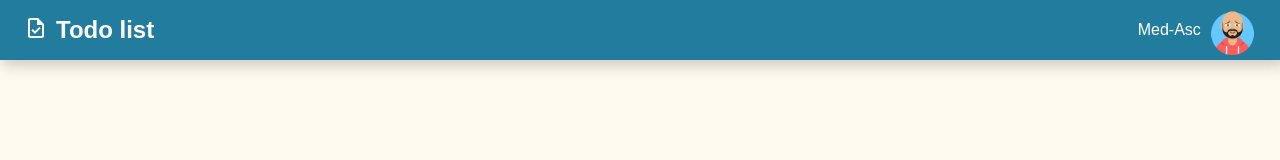
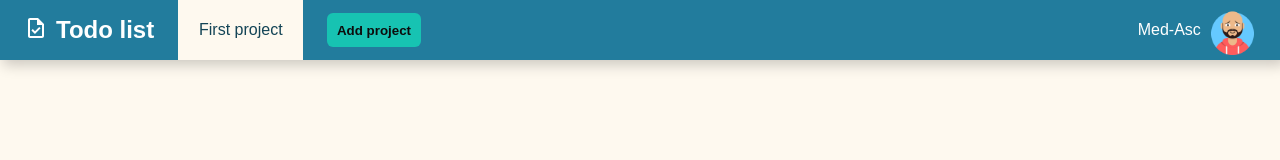
Before and after one commit to med-asc/todo-list, a website built with webpack: page src/template.html in a window 1280 px wide. Built offline with nearby package versions, Linux system fonts and the light colour scheme.

Commit message:
Create ui module for project (add and setActive)

```diff
--- a/src/index.js
+++ b/src/index.js
@@ -2,9 +2,21 @@ import Todo from './modules/todo';
 import Project from './modules/project';
 import './style/style.css';
 import UserAvatar from './asset/img/user.png';
+import uiPageLoad from './modules/uiLoad';
+import uiProject from './modules/uiProject';
 
 // Add the user avatar image to our existing user-div.
 const avatarElement = document.querySelector('.user');
 const myIcon = new Image();
 myIcon.src = UserAvatar;
 avatarElement.appendChild(myIcon);
+
+// Add html elements to page when load
+// - nav    | Nav that holds the projects
+// - button | Add new project
+uiPageLoad.init();
+
+// Add one new project and set it to active
+let firstProject = new Project('First project');
+uiProject.add(firstProject);
+uiProject.setActive(firstProject);
--- a/src/modules/project.js
+++ b/src/modules/project.js
@@ -3,10 +3,15 @@ class Project {
 
     constructor(title) {
         this._title = title;
+        this._id = idCounter();
     }
 
     addToList(obj) {
         this.list.push(obj);
+    }
+
+    get id() {
+        return this._id;
     }
 
     get title() {
@@ -18,5 +23,11 @@ class Project {
     }
 }
 
+let id = 0;
+function idCounter() {
+    ++id
+    return id;
+}
+
 
 export default Project;
--- /dev/null
+++ b/src/modules/uiLoad.js
@@ -0,0 +1,25 @@
+// Creates elements that are required for the page
+const uiPageLoad = {
+    init: function() {
+        this.cacheDoom();
+        this.createProject();
+    },
+    cacheDoom: function() {
+        this.container = document.querySelector('.nav-start');
+    },
+    createProject: function() {
+        let nav = document.createElement('nav');
+        let navUl = document.createElement('ul');
+        navUl.classList.add('project');
+        nav.appendChild(navUl);
+
+        let btnAdd = document.createElement('button');
+        btnAdd.classList.add('btn', 'btn-project');
+        btnAdd.textContent = 'Add project';
+
+        this.container.appendChild(nav);
+        this.container.appendChild(btnAdd);
+    },
+}
+
+export default uiPageLoad;
--- /dev/null
+++ b/src/modules/uiProject.js
@@ -0,0 +1,25 @@
+// Add          | Adds project to navigation
+// SetActive    | Sets project as active in navigation
+const uiProject = {
+    cacheDoom: function() {
+        this.projects = document.querySelector('.project');
+    },
+    add: function(obj) {
+        this.cacheDoom();
+        let navLi = document.createElement('li');
+        navLi.setAttribute('data-id', obj.id);
+        let navItem = document.createElement('a');
+        navItem.setAttribute('href', '#');
+        navItem.textContent = obj.title;
+
+        navLi.appendChild(navItem);
+        this.projects.appendChild(navLi);
+    },
+    setActive: function(obj) {
+        let id = document.querySelector(`.project li[data-id="${obj.id}"]`);
+        id.classList.add('active');
+    }
+
+}
+
+export default uiProject;
--- a/src/style/style.css
+++ b/src/style/style.css
@@ -1,5 +1,5 @@
 :root {
-    --color-bg: rgb(23 195 178);
+    --color-blue-l: rgb(23 195 178);
     --color-white: rgb(254 249 239);
     --color-yellow: rgb(255 203 119);
     --color-blue: rgb(34 124 157);
@@ -35,6 +35,38 @@ body {
     box-shadow: 4px 4px 13px 1px rgb(0 0 0 / 20%);
 }
 
+.nav-start {
+    display: flex;
+    gap: 24px;
+    align-items: center;
+    height: 100%;
+}
+
+.project {
+    list-style: none;
+    display: flex;
+}
+
+.project a {
+    padding: 1.3rem;
+    color: var(--text-white);
+    text-decoration: none;
+    display: block;
+}
+
+.project a:hover {
+    background-color: var(--color-yellow);
+    color: var(--text-black);
+}
+
+.project .active {
+    background-color: var(--color-white);
+}
+
+.project .active a {
+    color: var(--text-blue);
+}
+
 .logo {
     display: flex;
     gap: 8px;
@@ -54,3 +86,20 @@ body {
 .user img {
     height: 50px;
 }
+
+.btn {
+    padding: 0.6rem;
+    border: none;
+    cursor: pointer;
+    border-radius: 6px;
+    font-weight: 600;
+}
+
+.btn-project {
+    background-color: var(--color-blue-l);
+    color: var(--text-black);
+}
+
+.btn-project:hover {
+    background-color: rgb(33, 218, 200);
+}
--- a/src/template.html
+++ b/src/template.html
@@ -8,9 +8,11 @@
 </head>
 <body>
     <header class="header">
-        <div class="logo">
-            <svg xmlns="http://www.w3.org/2000/svg" enable-background="new 0 0 24 24" height="24px" viewBox="0 0 24 24" width="24px" fill="#FFFFFF"><g><path d="M0,0h24v24H0V0z" fill="none"/></g><g><path d="M14,2H6C4.9,2,4.01,2.9,4.01,4L4,20c0,1.1,0.89,2,1.99,2H18c1.1,0,2-0.9,2-2V8L14,2z M18,20H6V4h7v5h5V20z M8.82,13.05 L7.4,14.46L10.94,18l5.66-5.66l-1.41-1.41l-4.24,4.24L8.82,13.05z"/></g></svg>
-            <h2>Todo list</h2>
+        <div class="nav-start">
+            <div class="logo">
+                <svg xmlns="http://www.w3.org/2000/svg" enable-background="new 0 0 24 24" height="24px" viewBox="0 0 24 24" width="24px" fill="#FFFFFF"><g><path d="M0,0h24v24H0V0z" fill="none"/></g><g><path d="M14,2H6C4.9,2,4.01,2.9,4.01,4L4,20c0,1.1,0.89,2,1.99,2H18c1.1,0,2-0.9,2-2V8L14,2z M18,20H6V4h7v5h5V20z M8.82,13.05 L7.4,14.46L10.94,18l5.66-5.66l-1.41-1.41l-4.24,4.24L8.82,13.05z"/></g></svg>
+                <h2>Todo list</h2>
+            </div>
         </div>
         <div class="user">
             <a href="#">Med-Asc</a>
```
Also changed, not shown: dist/index.bundle.js, dist/index.html.
